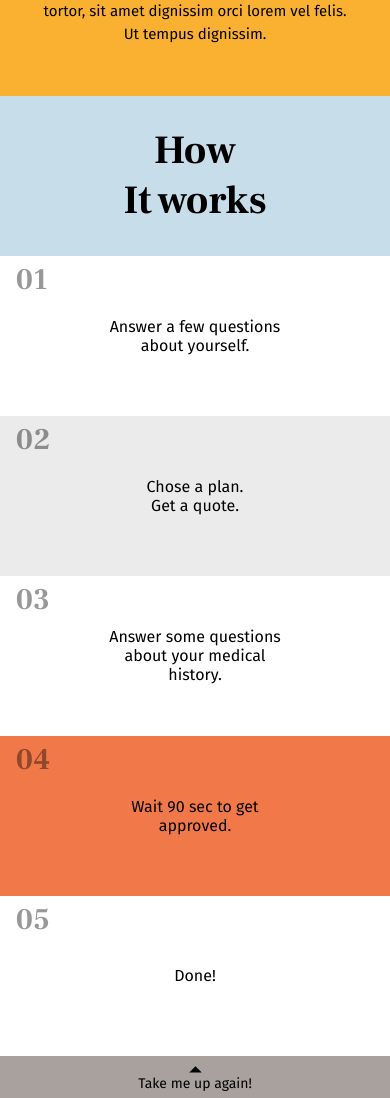
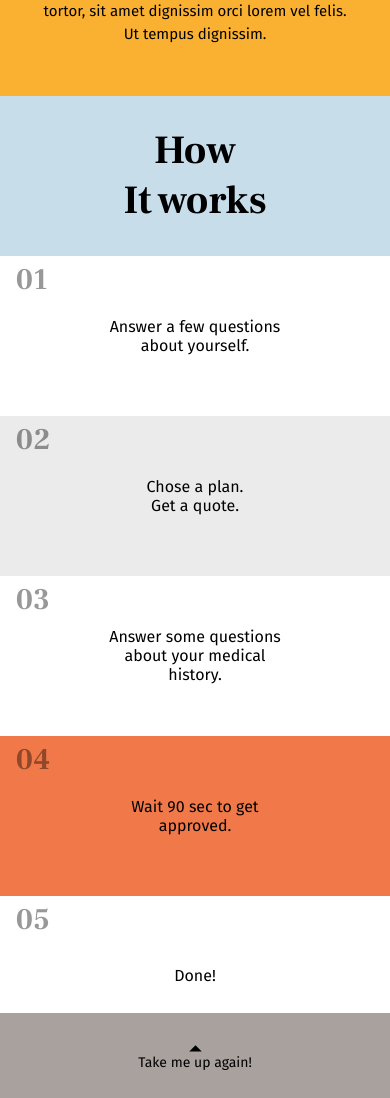
Before and after one commit to CarinWood/insurance-project, a React (Vite) app: page / in a window 390 px wide. Shown: the part 4040-5138 px from the top of the page. Built offline with nearby package versions, Linux system fonts and the light colour scheme.

Commit message:
fix with responsive css footer

```diff
--- a/src/components/footer/footer.css
+++ b/src/components/footer/footer.css
@@ -26,7 +26,7 @@ footer a {
 
 @media screen and (max-width: 888px) {
     footer {
-        height: 5vh;
+        height: 10vh;
     }
 
     .icon {
```
